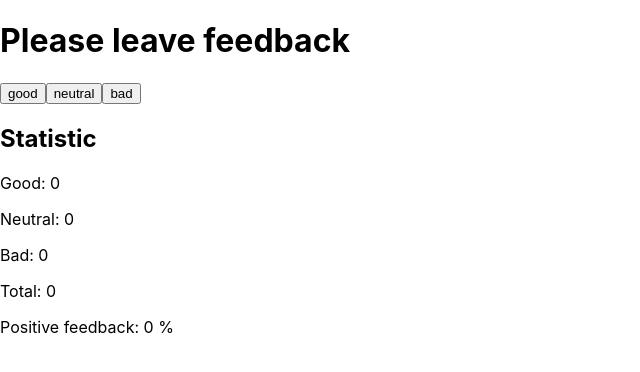
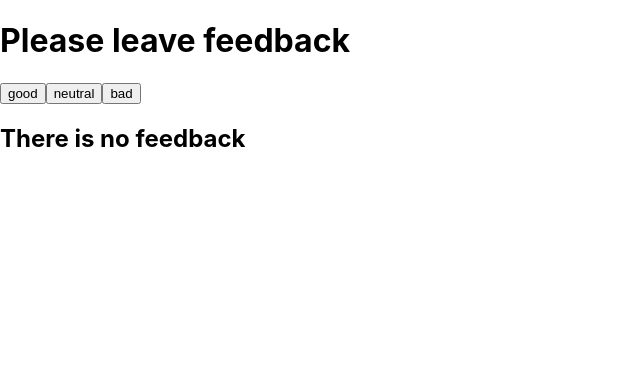
Before and after one commit to InnaUsenko/goit-react-hw-02-feedback, a React (Create React App) app: page / in a window 1280 px wide. Shown: the top 372 px of the page, without its empty margins (0-640 px from the left). Built offline with nearby package versions, Linux system fonts and the light colour scheme.

Commit message:
add Notification component

```diff
--- a/src/components/App.jsx
+++ b/src/components/App.jsx
@@ -2,6 +2,7 @@
 import Section from './Section/Section';
 import FeedbackOptions from './FeedbackOptions/FeedbackOptions';
 import Statistic from './Statistics/Statistic';
+import Notification from './Notification/Notification';
 
 const { Component } = require('react');
 
@@ -42,6 +43,7 @@
     return (
       <Section title={'Please leave feedback'}>
         <FeedbackOptions option={Object.keys(this.state)} vote={this.vote} />
+        {total > 0 ? (
           <Statistic
             good={this.state.good}
             neutral={this.state.neutral}
@@ -49,6 +51,9 @@
             total={total}
             countPositive={countPositive}
           />
+        ) : (
+          <Notification message="There is no feedback" />
+        )}
       </Section>
     );
   }
--- /dev/null
+++ b/src/components/Notification/Notification.jsx
@@ -0,0 +1,9 @@
+import React, { Component } from 'react';
+
+class Notification extends Component {
+  render() {
+    return <h2>{this.props.message}</h2>;
+  }
+}
+
+export default Notification;
```
Lines whose indentation alone changed are shown as unchanged.
